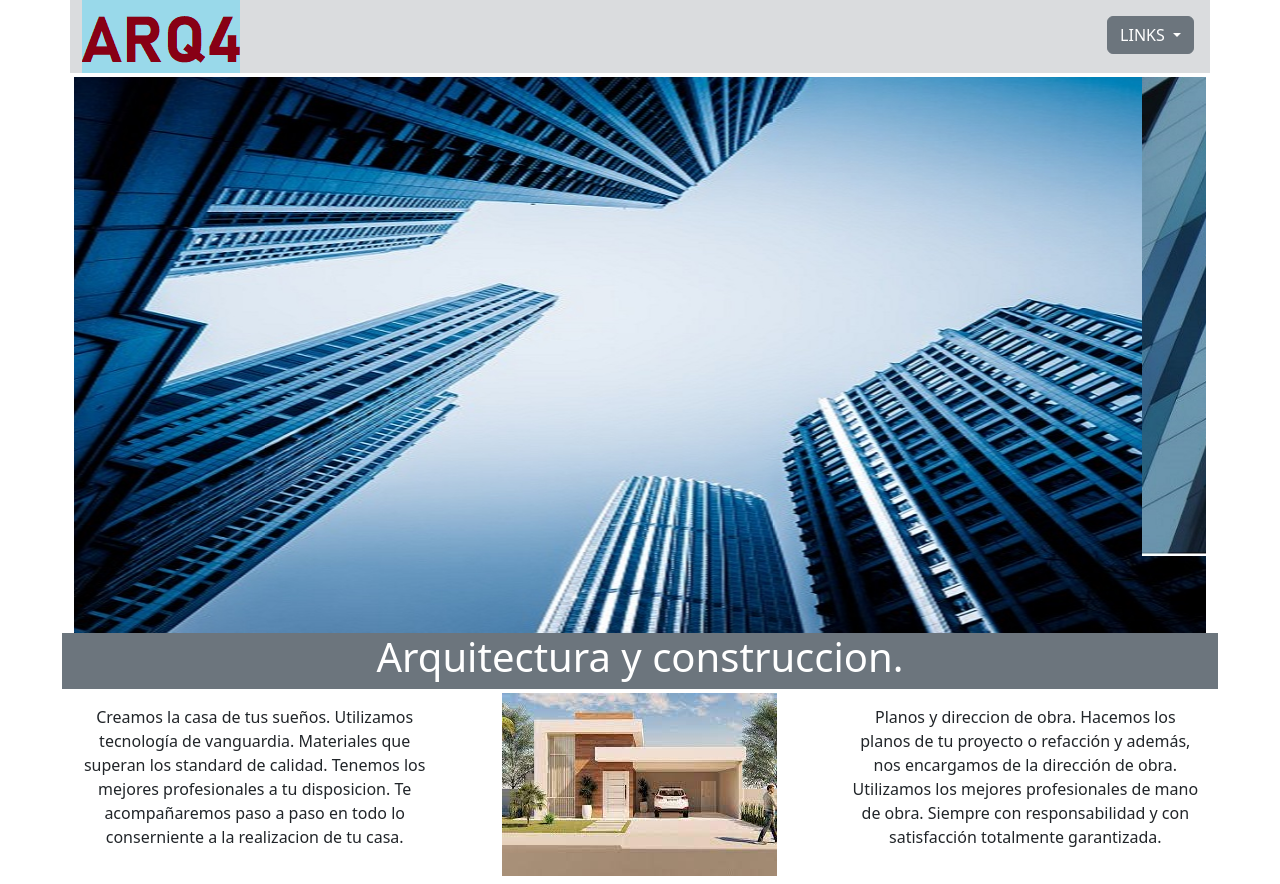
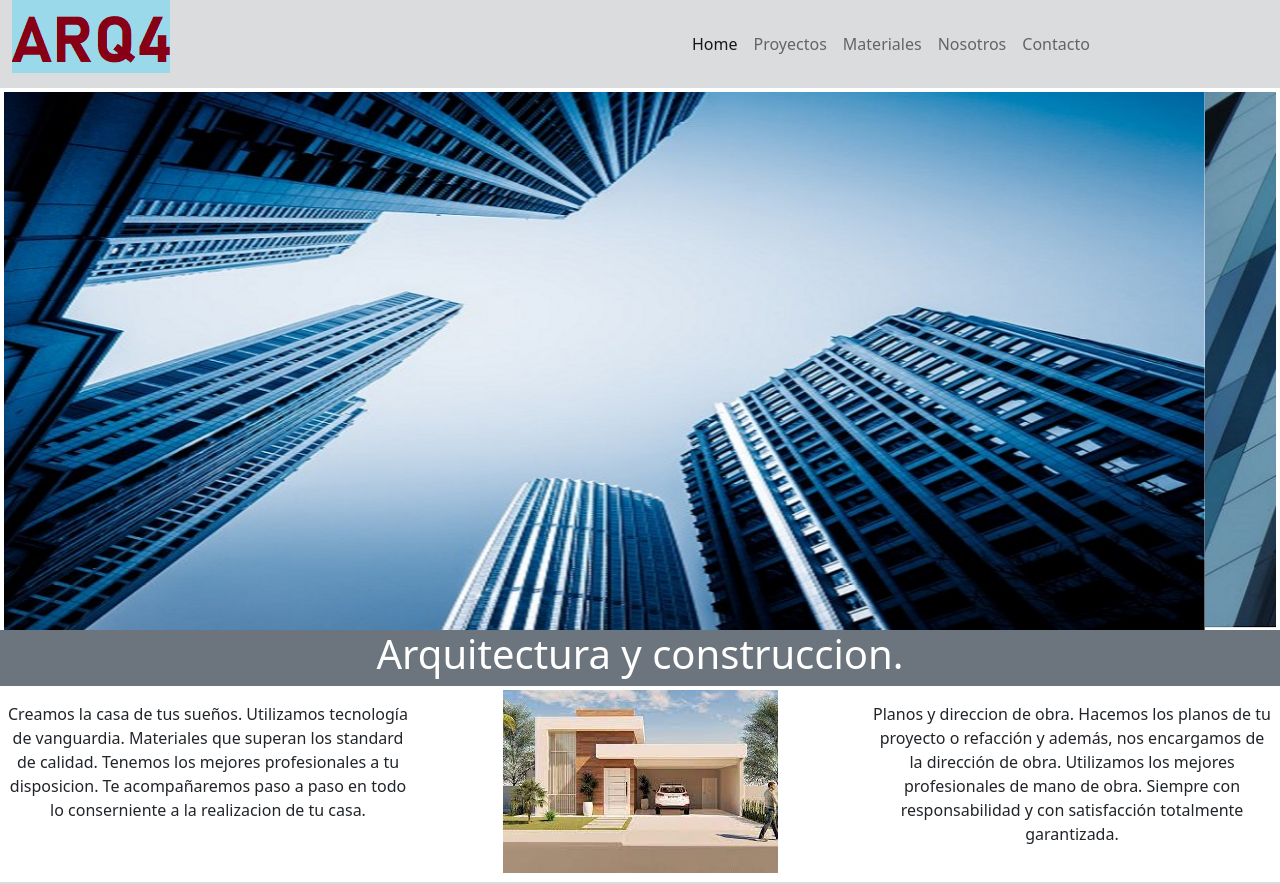
Before and after one commit to jesiCabral86/Pre3_CabralJesica, a plain HTML site: page index.html in a window 1280 px wide. Shown: the top 884 px of the page. Drawn offline with nearby package versions, Linux system fonts and the light colour scheme.

Commit message:
volvimos al navbar anterior

```diff
--- a/index.html
+++ b/index.html
@@ -14,25 +14,30 @@
     <link rel="stylesheet" href="css/style.css">
 </head>
 <body>
-    <div class="container">
+    <div class="container-fluid">
      <header class="row bg-secondary bg-opacity-25">
-       <div class="col-md-6 col-12 logo">
+       <div class="col-lg-6 col-12 logo">
        <img src="imgs/LogoProy.png" alt="logo">
        </div>
-       <div class="col-md-6 col-12 p-3 text-end">
-        <div class="dropdown">
-          <a class="btn btn-secondary dropdown-toggle" href="#" role="button" data-bs-toggle="dropdown" aria-expanded="false">
-           LINKS
-          </a>
-          <ul class="dropdown-menu">
-            <li><a class="dropdown-item" href="#">HOME</a></li>
-            <li><a class="dropdown-item" href="pages/proyectos.html">Proyectos</a></li>
-            <li><a class="dropdown-item" href="pages/materiales.html">Materiales</a></li>
-            <li><a class="dropdown-item" href="pages/nosotros.html">Nosotros</a></li>
-            <li><a class="dropdown-item" href="pages/contacto.html">Contacto</a></li>
-          </ul>
-        </div>
-        </div>
+       <!--NAV BAR-->
+       <div class="col-lg-6 col-12 p-3 text-end">
+        <nav class="navbar navbar-expand-lg">
+          <div class="container-fluid">
+            <a class="navbar-brand" href="#"></a>
+            <button class="navbar-toggler" type="button" data-bs-toggle="collapse" data-bs-target="#navbarNavAltMarkup" aria-controls="navbarNavAltMarkup" aria-expanded="false" aria-label="Toggle navigation">
+              <span class="navbar-toggler-icon"></span>
+            </button>
+            <div class="collapse navbar-collapse" id="navbarNavAltMarkup">
+              <div class="navbar-nav">
+                <a class="nav-link active" aria-current="page" href="#">Home</a>
+                <a class="nav-link" href="pages/proyectos.html">Proyectos</a>
+                <a class="nav-link" href="pages/materiales.html">Materiales</a>
+                <a class="nav-link" href="pages/nosotros.html">Nosotros</a>
+                <a class="nav-link" href="pages/contacto.html">Contacto</a>
+              </div>
+            </div>
+          </div>
+        </nav>
      </header>
      <main>
       <div class="row">
@@ -40,7 +45,7 @@
         <div id="carouselExampleSlidesOnly" class="carousel slide" data-bs-ride="carousel">
           <div class="carousel-inner">
             <div class="carousel-item active">
-              <img src="imgs/edi0.jpg"d-block w-100" alt="img0">
+              <img src="imgs/edi0.jpg" class= "d-block w-100" alt="img0">
             </div>
             <div class="carousel-item">
               <img src="imgs/edi1.jpg" class="d-block w-100" alt="img1">
```
Also changed, not shown: scss/_animaciones.scss (+8 -8 lines).
